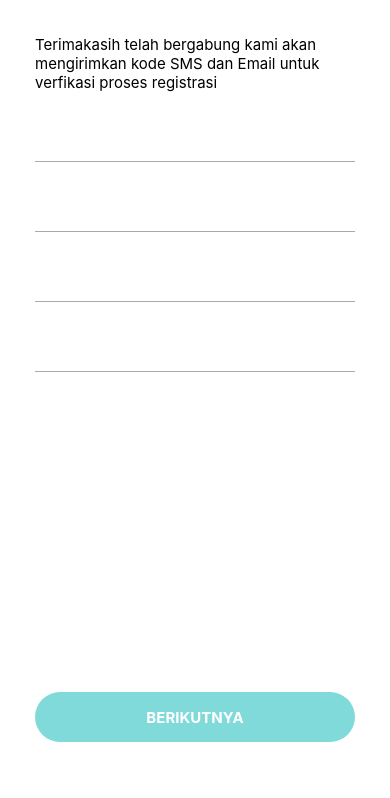
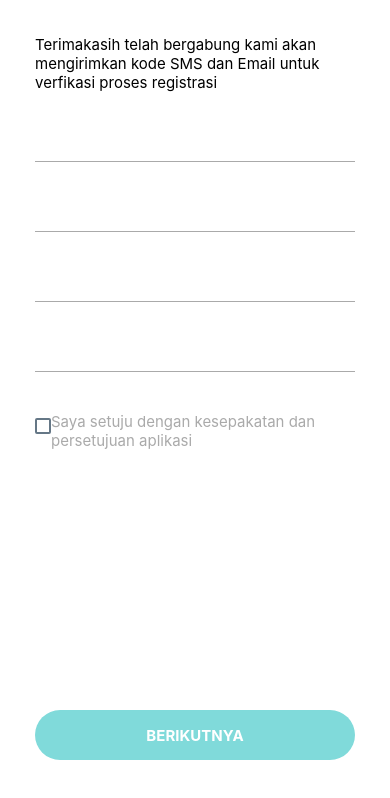
Before and after one commit to hamyhya/antoo-frontend, a React Native app: screen / in a window 390 px wide. Shown: the top 798 px of the page. Built offline with nearby package versions, Linux system fonts and the light colour scheme.

Commit message:
register screen upgrade

```diff
--- a/src/screens/Register.js
+++ b/src/screens/Register.js
@@ -5,7 +5,8 @@ import {
   Button,
   TextInput,
   StyleSheet,
-  TouchableOpacity
+  TouchableOpacity,
+  CheckBox
 } from 'react-native'
 
 class Register extends Component {
@@ -18,6 +19,10 @@ class Register extends Component {
           <TextInput style={style.textInput} placeholder='Nomor Ponsel' underlineColorAndroid={'transparent'} color="black" ></TextInput>
           <TextInput style={style.textInput} placeholder='Email' underlineColorAndroid={'transparent'} color='black' ></TextInput>
           <TextInput style={style.textInput} placeholder='Kode Promosi (Optional)' underlineColorAndroid={'transparent'} color="black" ></TextInput>
+          <View style={style.checkboxContainer}>
+            <CheckBox style={style.checkbox}></CheckBox>
+            <Text style={style.textCheckbox}>Saya setuju dengan kesepakatan dan persetujuan aplikasi</Text>
+          </View>
           <TouchableOpacity style={style.button}>
             <Text style={style.buttonText}>BERIKUTNYA</Text>
           </TouchableOpacity>
@@ -53,7 +58,7 @@ const style = StyleSheet.create({
     height: 50,
     justifyContent: 'center',
     alignItems: 'center',
-    marginTop: 290,
+    marginTop: 240,
     backgroundColor: '#80DADA',
     borderRadius: 25,
   },
@@ -61,5 +66,17 @@ const style = StyleSheet.create({
     fontSize: 15,
     fontWeight: 'bold',
     color: '#FFF',
+  },
+  checkboxContainer: {
+    flexDirection: "row",
+    marginBottom: 20,
+  },
+  checkbox: {
+    alignSelf: "center",
+  },
+  textCheckbox: {
+    marginTop: 10,
+    fontSize: 15,
+    color: '#AAAAAA'
   }
 })
```
